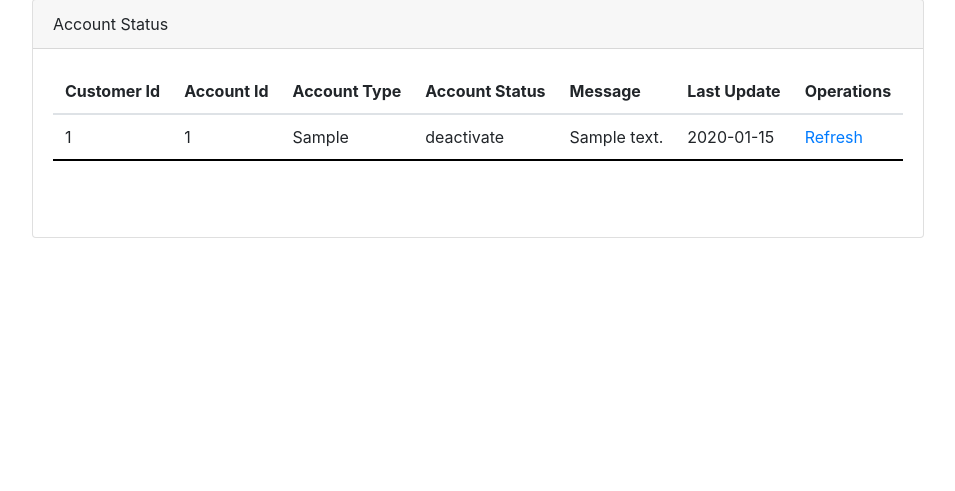
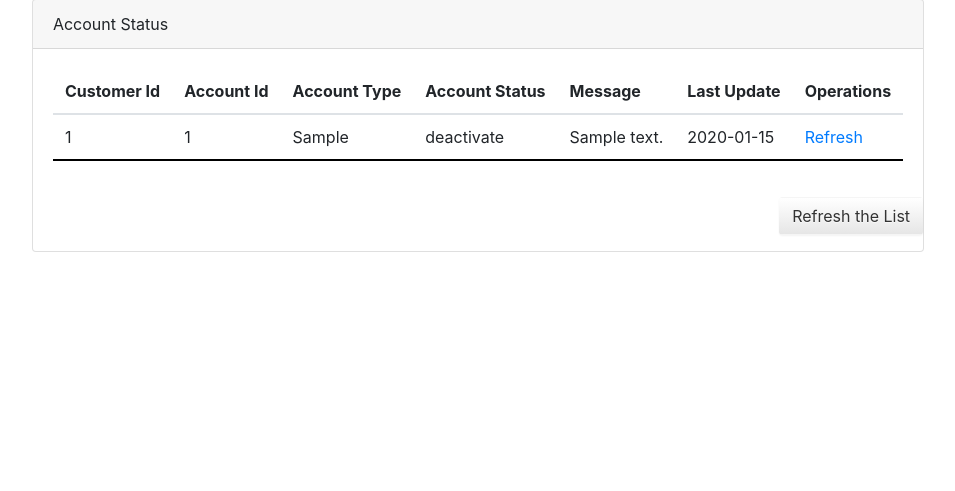
Before and after one commit to satheesh22g/Banking-Application, a Flask app: template templates/viewaccountstatus.html in a window 1280 px wide. Shown: the part 181-672 px from the top of the page, without its empty margins (162-1117 px from the left). Run offline with Flask 2, Linux system fonts and the light colour scheme; the template is opened without the code that fills it: most values are stand-ins (such as "Sample title", 1, 10 or a date in 2020); some libraries are stand-ins or nearby versions.

Commit message:
update account status

```diff
--- a/app.py
+++ b/app.py
@@ -290,7 +290,6 @@ def viewaccountstatus():
         return redirect(url_for('dashboard'))
     if session['usert']=="executive":
         data = db.execute("select * from accounts").fetchall()
-
         if data is not None:
             return render_template('viewaccountstatus.html', viewaccount=True, data=data)
         else:
--- a/templates/viewaccountstatus.html
+++ b/templates/viewaccountstatus.html
@@ -46,11 +46,15 @@
                       </table>
 
                     </div>
-                    <div class="row mb-4">
-                        <div class="form-group">
-
-                        </div>
-                    </div>
+                    <div class="row">
+                      <div class="form-group col-md-12 text-center">
+                          <div class="float-right">
+                              <a href="{{ url_for('viewaccountstatus') }}">
+                                  <button class="btn">Refresh the List</button>
+                              </a>
+                          </div>
+                      </div>
+                  </div>
                     {% endif %}
                 </div>
             </div>
```
